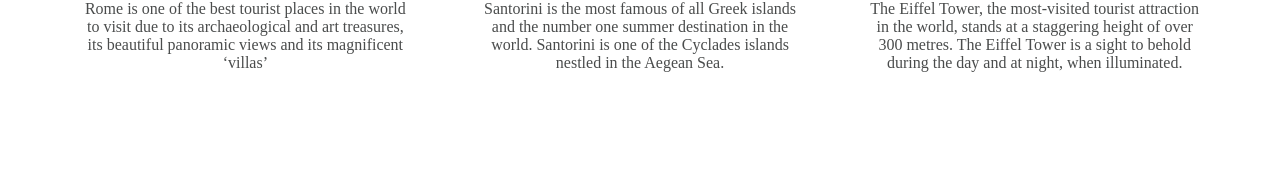
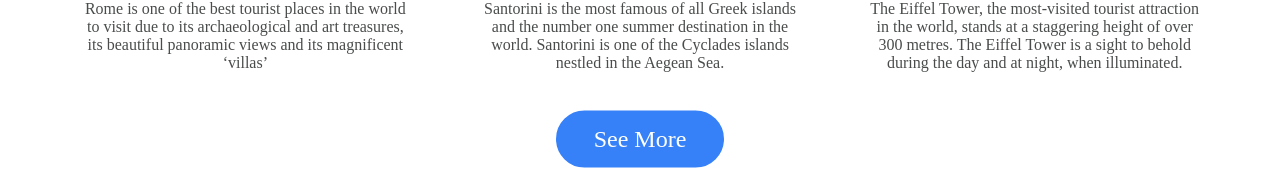
Before and after one commit to Musharaf05/travel-project, a plain HTML site: page index.html in a window 1280 px wide. Shown: the part 1129-1319 px from the top of the page. Before the commit the page ends 1217 px from the top, so only its background shows below. Drawn offline with nearby package versions, Linux system fonts and the light colour scheme; a web font is replaced by a local one.

Commit message:
Added see more button

```diff
--- a/index.html
+++ b/index.html
@@ -57,6 +57,9 @@
                     <p class="places-para"> The Eiffel Tower, the most-visited tourist attraction in the world, stands at a staggering height of over 300 metres. The Eiffel Tower is a sight to behold during the day and at night, when illuminated.</p>
                 </div>
             </div>
+                <div class="see-more">
+                    See More
+                </div>
         </section>
     </main>
 </body>
--- a/style.css
+++ b/style.css
@@ -160,3 +160,22 @@ img {
     color:rgb(74, 76, 76);
     padding: 1rem;
 }
+
+.see-more {
+    border: 2px solid var(--primary-color);
+    text-align: center;
+    width:7rem;
+    margin: 2rem auto;
+    font: var(--primary-font);
+    color: white;
+    transform: scale(1.5);
+    padding: 0.5rem;
+    border-radius: 20px;
+    cursor: pointer;
+    background-color: var(--primary-color);
+    transition: 0.3s;
+}
+
+.see-more:hover {
+    transform: scale(1.4);
+}
```
